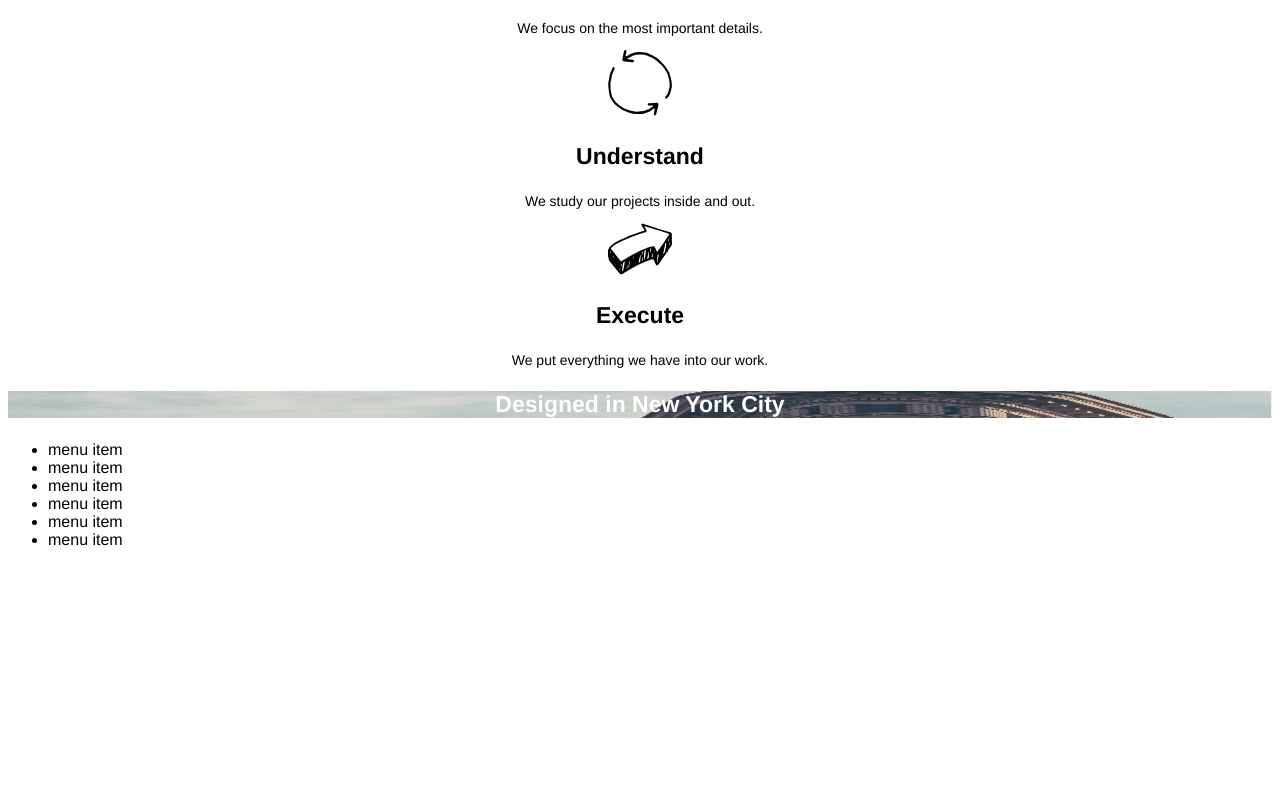
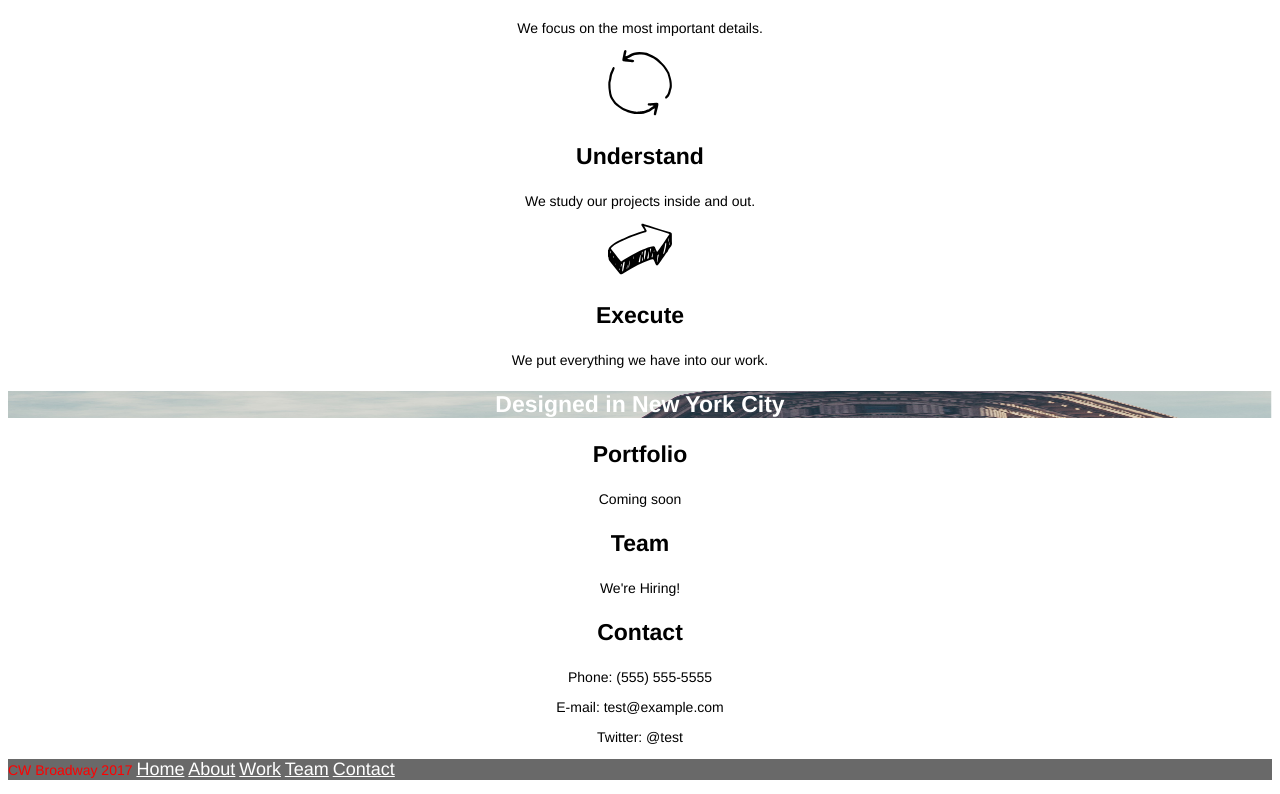
Before and after one commit to hammond4/Broadway, a plain HTML site: page index.html in a window 1280 px wide. Shown: the part 517-1311 px from the top of the page. Before the commit the page ends 1082 px from the top, so only its background shows below. Drawn offline with Linux system fonts and the light colour scheme.

Commit message:
eleventh

```diff
--- a/Resources/CSS/style.css
+++ b/Resources/CSS/style.css
@@ -28,6 +28,17 @@ body {
 
 }
 
+.footer {
+  font-size: 11px;
+  color: white;
+  background-color: dimgray;
+}
+
+.footer p {
+  color: red;
+
+}
+
 h1, h2, h3 {
   font-weight: bold;
 
--- a/index.html
+++ b/index.html
@@ -35,32 +35,34 @@
           </div>
       </div>
 
-    <!-- Third section -->
+    <!-- About section -->
 
     <p><div class="header"><h3>Designed in New York City</h3></p>
+    </div>
+
+      <div class="process">
+          <h3>Portfolio</h3>
+          <p>Coming soon</p>
+          <h3>Team</h3>
+          <p>We're Hiring!</p>
+          <h3>Contact</h3>
+          <p>Phone: (555) 555-5555</p>
+          <p>E-mail: test@example.com</p>
+          <p>Twitter: @test</p>
+      </div>
+
+      <!-- footer -->
+
+      <div class="footer">
+        <p>CW Broadway 2017
+        <a class="nav" href="#">Home</a>
+        <a class="nav" href="#about">About</a>
+        <a class="nav" href="#work">Work</a>
+        <a class="nav" href="#team">Team</a>
+        <a class="nav" href="#contact">Contact</a></p>
+      </div>
 
     </div>
 
-
-
-
-
-            <div class="Menu">
-                <ul id="nav">
-                    <li>menu item</li>
-                    <li>menu item</li>
-                    <li>menu item</li>
-                    <li>menu item</li>
-                    <li>menu item</li>
-                    <li>menu item</li>
-                </ul>
-            </div>
-
-            <div class="Body">
-            </div>
-        </div>
-
-    </body>
-        </div>
-    </footer>
+  </body>
 </html>
```
